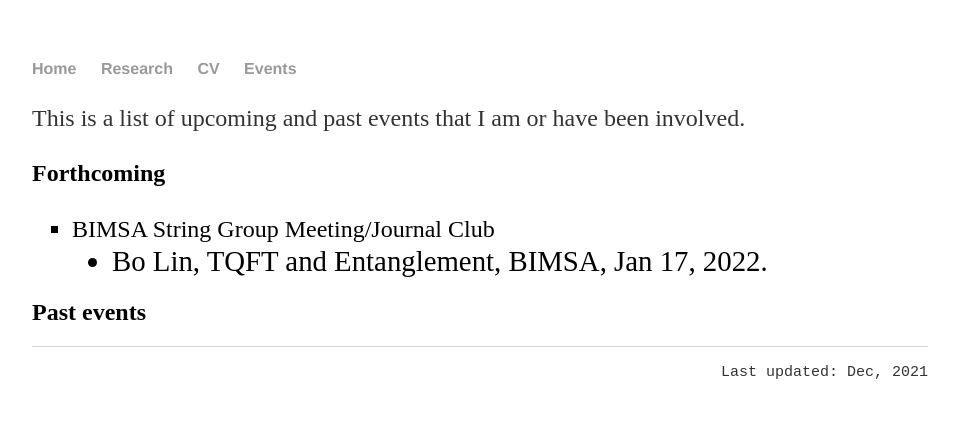
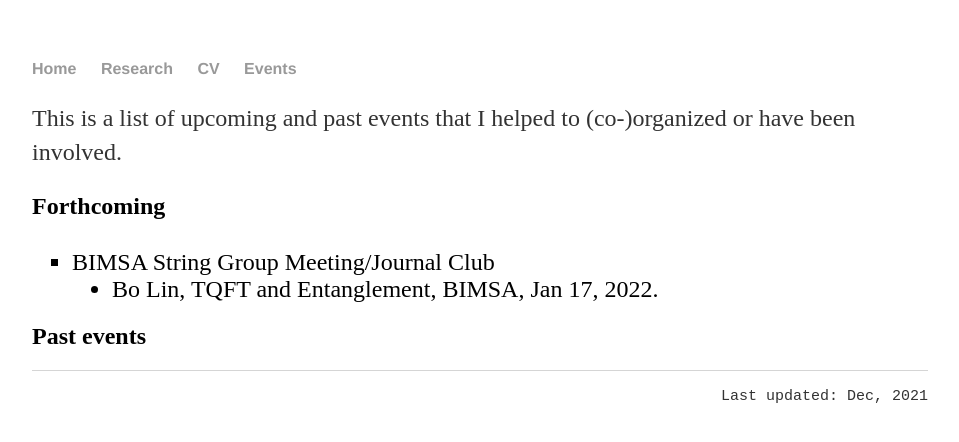
Before and after one commit to hhzou/hhzou.github.io, a Jekyll site: the page built from events/index.html, in a window 1280 px wide. Shown: the top 442 px of the page, without its empty margins (160-1119 px from the left). Built offline with Jekyll 4.4.1, drawn with Linux system fonts in a browser that asks for light colours.

Commit message:
Update index.html

```diff
--- a/events/index.html
+++ b/events/index.html
@@ -4,12 +4,12 @@ title: Hao Zou - Events
 ---
 <div class="events">
 	<p>
-		This is a list of upcoming and past events that I am or have been involved.
+		This is a list of upcoming and past events that I helped to (co-)organized or have been involved.
 	</p>
 	<h2>Forthcoming</h2>
 	<ul style="font-size:1.5em; line-height: 150%; list-style-type: square">
 		<li> BIMSA String Group Meeting/Journal Club
-			<ol style="font-size:1.2em; line-height: 100%; list-style-type: disc">
+			<ol style="font-size:0.8 em; line-height: 80%; list-style-type: disc">
 				<li> Bo Lin, TQFT and Entanglement, BIMSA, Jan 17, 2022.</li>
 			</ol>
 		</li>
```
